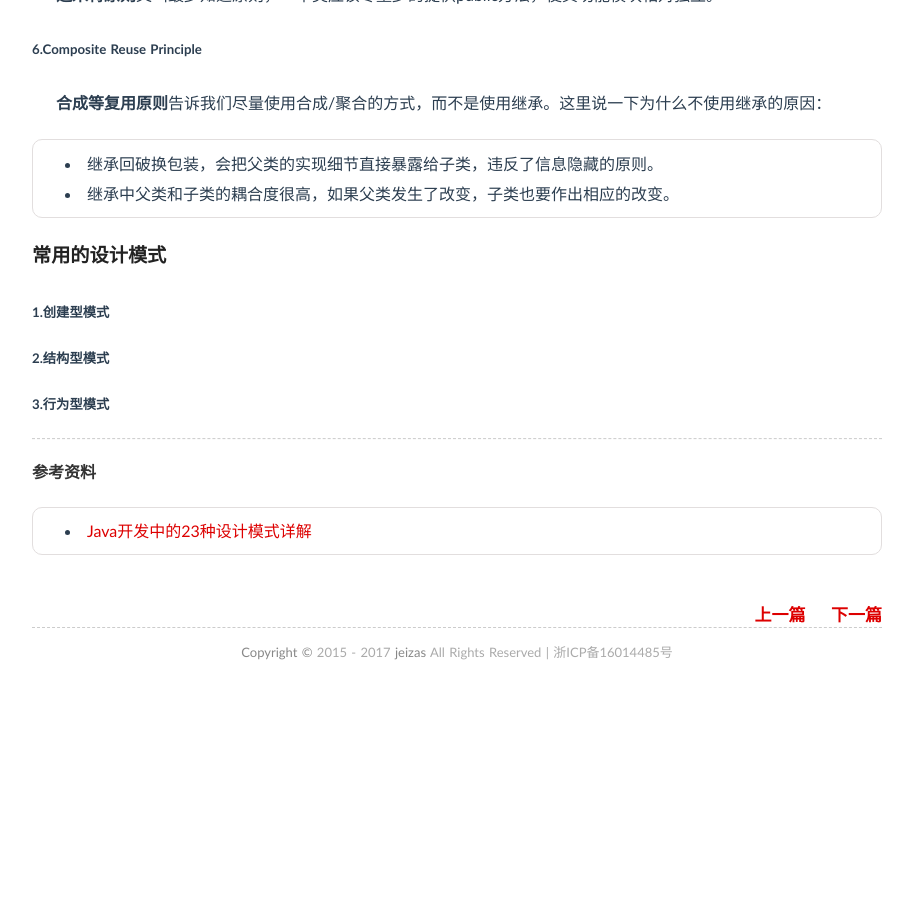
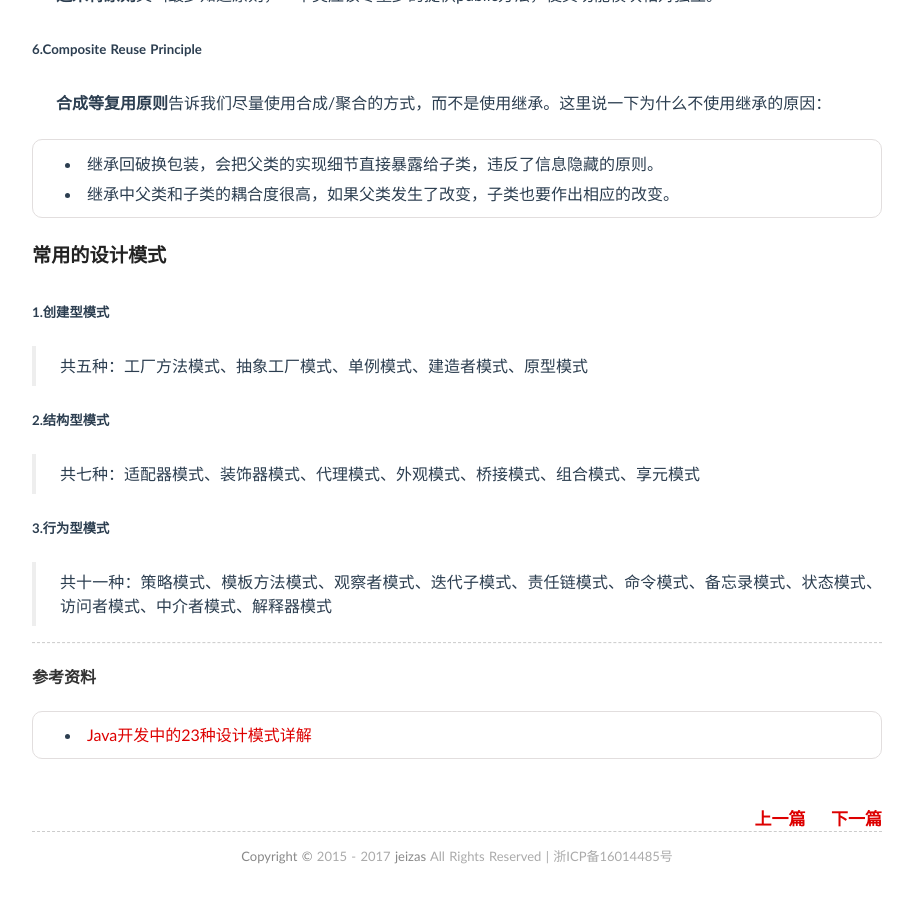
Before and after one commit to jeizas/jeizas.github.io, a Jekyll site: the page built from _posts/2017-07-08-java_design patterns.md, in a window 1280 px wide and 900 px high, scrolled down 998 px. Shown: the whole window, without its empty margins (183-1096 px from the left). Built offline with Jekyll 4.4.1, drawn with Linux system fonts in a browser that asks for light colours; comment, search, counter and statistics services are not loaded; before the commit the page ends 1694 px from its top, so only the background shows below that.

Commit message:
modified:   _posts/2017-07-08-java_design patterns.md

```diff
--- a/_posts/2017-07-08-java_design patterns.md
+++ b/_posts/2017-07-08-java_design patterns.md
@@ -39,9 +39,15 @@ tags: java
 
 ##### 1.创建型模式
 
+> 共五种：工厂方法模式、抽象工厂模式、单例模式、建造者模式、原型模式
+
 ##### 2.结构型模式
 
+> 共七种：适配器模式、装饰器模式、代理模式、外观模式、桥接模式、组合模式、享元模式
+
 ##### 3.行为型模式
+
+> 共十一种：策略模式、模板方法模式、观察者模式、迭代子模式、责任链模式、命令模式、备忘录模式、状态模式、访问者模式、中介者模式、解释器模式
 
 ---
 
```
